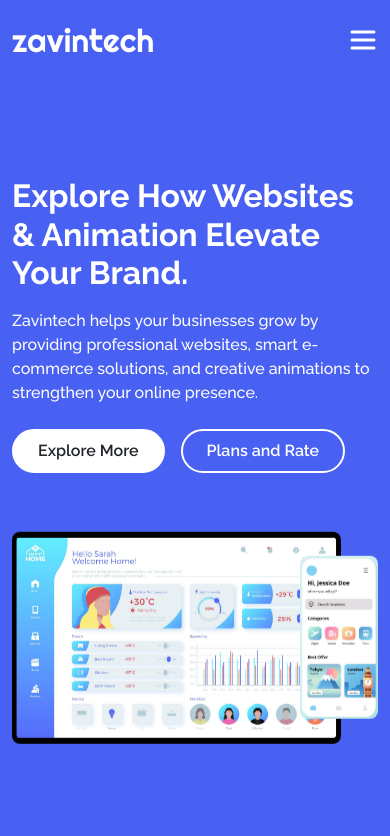
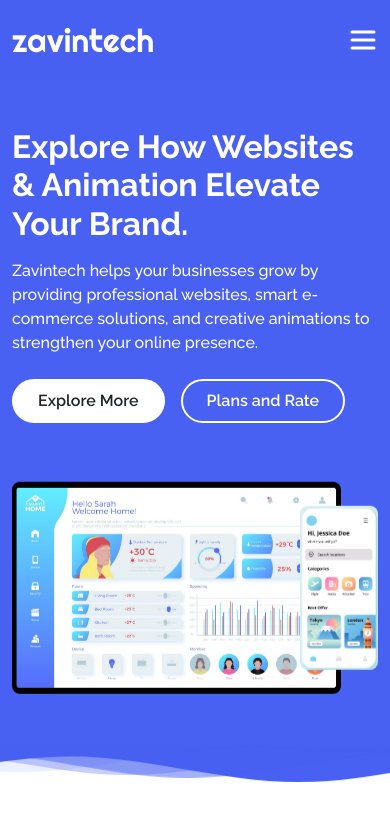
Before and after one commit to azzmnrwebdev/zavintech, a React (Vite) app: page / in a window 390 px wide. Shown: the top 836 px of the page. Built offline with nearby package versions, Linux system fonts and the light colour scheme.

Commit message:
update padding header ke-3

```diff
--- a/src/App.jsx
+++ b/src/App.jsx
@@ -28,7 +28,7 @@
 
       {/* Header */}
       <header>
-        <div className="container py-2 py-lg-0">
+        <div className="container py-5 py-lg-0">
           <div className="row row-cols-1 row-cols-lg-2">
             <div className="col">
               <h1 className="title mb-3 text-sm-center text-lg-start">
--- a/src/assets/css/index.css
+++ b/src/assets/css/index.css
@@ -142,10 +142,6 @@
 
 /* Breakpoint */
 @media (max-width: 768px) {
-  header {
-    min-height: 100vh;
-  }
-
   .waves {
     height: 40px;
     min-height: 40px;
```
